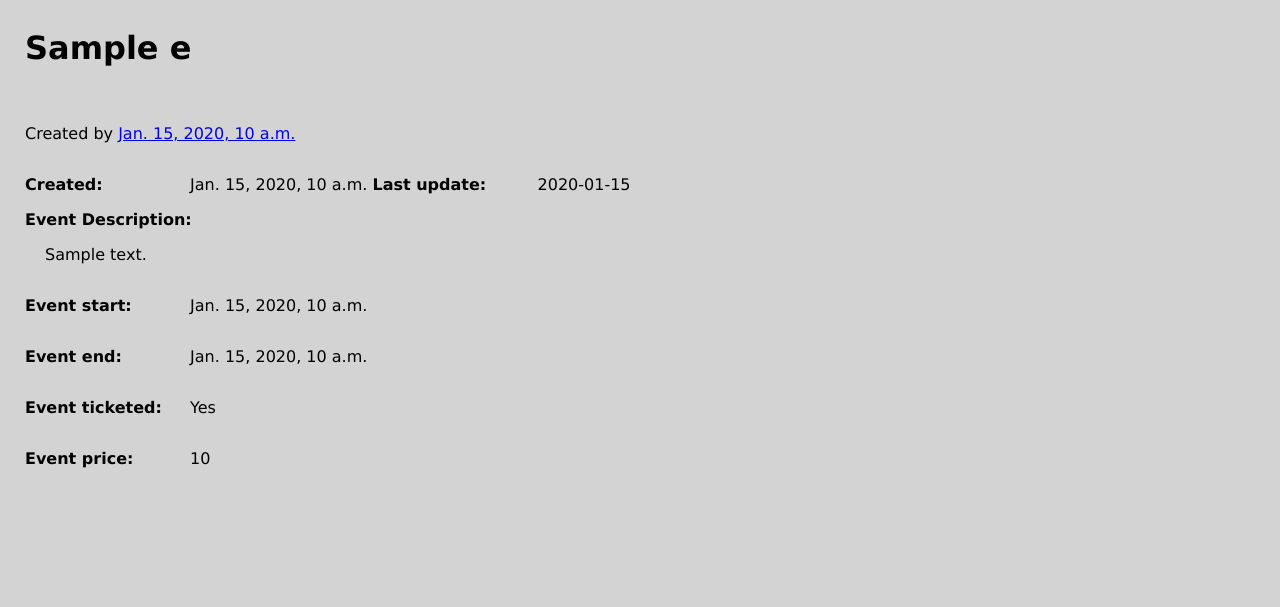
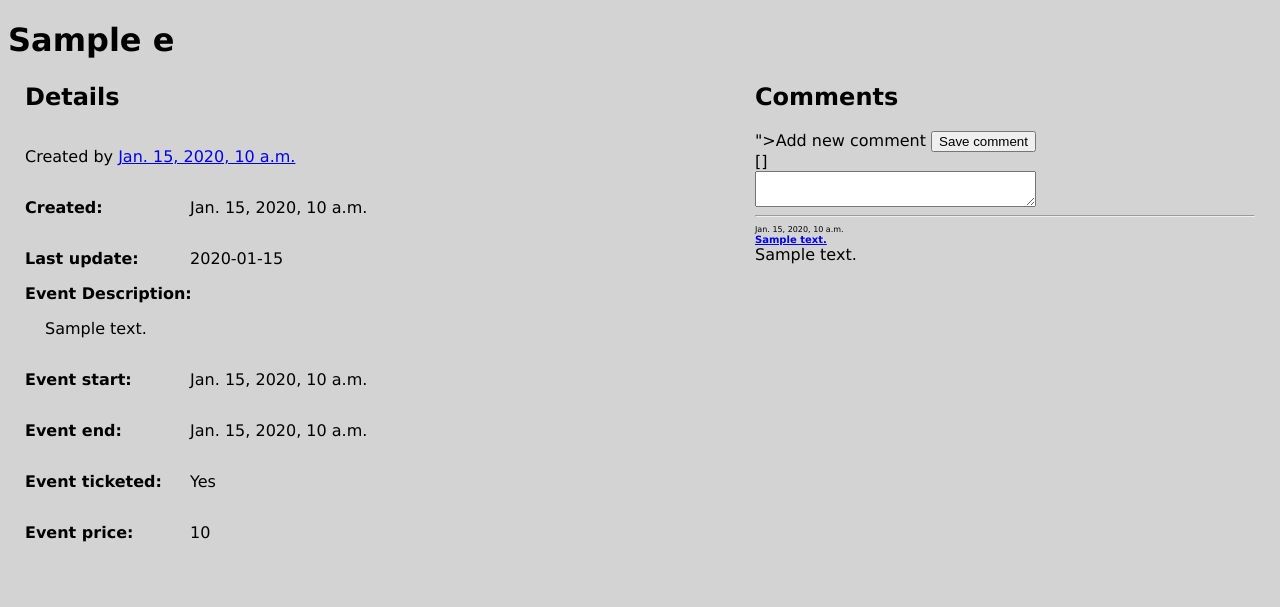
Before and after one commit to milessic/python-portfolio, a Django app: template event_app_2/event_world/events_2/events/templates/details.html in a window 1280 px wide. Shown: the top 607 px of the page. Run offline with Django 3.2, Linux system fonts and the light colour scheme; the template is opened without the code that fills it: most values are stand-ins (such as "Sample title", 1, 10 or a date in 2020); form fields are guessed from the names that the template uses.

Commit message:
events2.0 added comments

```diff
--- a/event_app_2/event_world/events_2/events/forms.py
+++ b/event_app_2/event_world/events_2/events/forms.py
@@ -18,3 +18,7 @@ class MonitorFilterForm(forms.Form):
     till_date = forms.DateField(label="till", required=False)
     lead = forms.CharField(label='Lead Person', max_length=255, required=False)
     created_by = forms.CharField(label='created_by', max_length=150, required=False)
+
+
+class AddNewCommentForm(forms.Form):
+    content = forms.CharField(widget=forms.Textarea(attrs={"rows": "3"}))
--- a/event_app_2/event_world/events_2/events/models.py
+++ b/event_app_2/event_world/events_2/events/models.py
@@ -14,5 +14,7 @@ class Event(models.Model):
     last_update = models.DateTimeField(auto_now=True)
     created_by = models.CharField(max_length=80)
     user_group = models.CharField(max_length=80)
+    event_comments = models.CharField(max_length=1000, null=True)
+
 # Create your models here.
 # event = Event(event_name="", event_start_date="2023-11-11 00:00", event_end_date="2023-11-11 23:59",event_description="", lead_person="Milosz", event_ticketed=False, event_price=0)
--- a/event_app_2/event_world/events_2/events/static/styles.css
+++ b/event_app_2/event_world/events_2/events/static/styles.css
@@ -1,4 +1,7 @@
-/* BODY AND TOPNAV */
+/* GLOBAL */
+h2 {
+  margin-top: 0px;
+}
 body {
   background-color: lightgray;
   font-family: verdana;
@@ -35,6 +38,10 @@ body {
 }
 
 /* EVENT FORM */
+#event_name {
+  margin-bottom: 5px;
+}
+
 .event-form label {
   color: black;
   font-size: 18px;
@@ -73,6 +80,17 @@ body {
 .left-form {
   position: absolute;
   left: 25px;
+  padding-bottom: 50px;
+}
+
+.event-details.left-form {
+  width: 500px;
+}
+
+.right-form {
+  position: absolute;
+  right: 25px;
+  width: 500px;
   padding-bottom: 50px;
 }
 
@@ -157,6 +175,24 @@ div.tile {
   margin-left:20px;
 }
 
+#comments-form {
+  display: inline-grid;
+}
+
+.comment-header {
+  display: grid;
+}
+
+.comment-date {
+  font-size: 8px;
+}
+
+.comment-commenter {
+  font-size: 10px;
+  font-weight: bold;
+}
+
+.comment-
 /* MONITOR */
 .list-event-list {
   padding-left: 30px;
--- a/event_app_2/event_world/events_2/events/templates/details.html
+++ b/event_app_2/event_world/events_2/events/templates/details.html
@@ -22,15 +22,16 @@
             </div>
         </div>
         {% endif %}
+        <h1 id="event_name">{{ e.event_name }}</h1><br>
     <div class="event-details left-form">
-        <h1 id="event_name">{{ e.event_name }}</h1><br>
+        <h2>Details</h2>
         <div>
             <span>
                 <p id="created_by">Created by <a href="/users/{{ e.created_by}}" target="_blank" rel="noopener noreferrer">{{ e.created_by }}</a></p><br>
             </span>
             <span>
                 <label for="creation_date" id=event_creation_date_label">Created:</label>
-                    <p id="creation_date">{{ e.creation_date }}</p>
+                    <p id="creation_date">{{ e.creation_date }}</p><br>
                 <label for="updated_date" id="event_updated_date_label">Last update:</label>
                     <p id="updated_date"> {{ e.last_update }}</p>
             </span>
@@ -66,6 +67,26 @@
                 </a>
             </div>
         {% endif %}
+    </div>
+    <div class="right-form">
+        <h2>Comments</h2>
+        <div id="comments-section">
+            <form id="comments-form" action="/monitor/details/{{ e.id }}?comment=True" method="post">
+                {% csrf_token %}
+                <span>
+                <label for="{{ comment_form.id_for_label }}">Add new comment</label>
+                <input id="comments-submit" type="submit" value="Save comment">
+                </span>
+                {{ comment_form.content.errors }}
+                {{ comment_form.content }}
+            </form>
+            <div id="comments">
+                {% for c in comments %}
+                    <hr>
+                <div class="comment-wrapper"><div class="comment-header"><span class="comment-date">{{ c.timestamp}}</span><span class="comment-commenter"><a href="/users/{{ c.commenter_username }}">{{c.commenter}}</a></span></div><span class="comment-content">{{ c.content }}</span></div>
+                {% endfor %}
+            </div>
+        </div>
     </div>
     {% elif edit_view %}
         <h1>Event id {{ e.id }} edit</h1>
```
Also changed, not shown: event_app_2/event_app_2_README.md (+1 -0 lines), event_app_2/event_world/events_2/events/views.py (+35 -4 lines).
